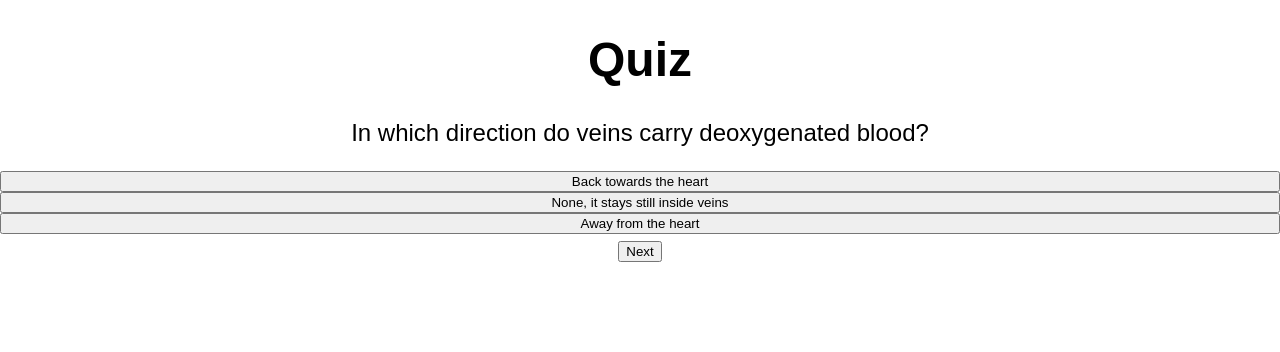
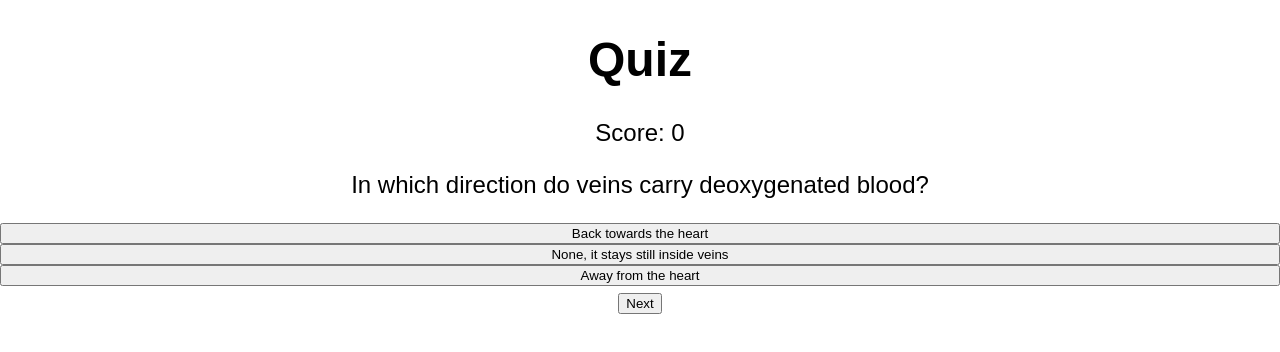
Before and after one commit to ed-commits/Cheddar-Quiz-System, a React (Create React App) app in the folder quiz/: page / in a window 1280 px wide. Shown: the top 352 px of the page. Built offline with nearby package versions, Linux system fonts and the light colour scheme; a web font is replaced by a local one.

Commit message:
add a score counter

```diff
--- a/quiz/src/App.tsx
+++ b/quiz/src/App.tsx
@@ -10,6 +10,8 @@ const q1 = shuffleAnswers(Question1);
 
 const App = () => {
   const [question, setQuestion] = useState<QuestionObject>(q1);
+  const [score, setScore] = useState<number>(0);
+  const incScore = () => setScore(score + 1);
 
   const startTrivia = async () => {
 
@@ -23,6 +25,7 @@ const App = () => {
     if (e.currentTarget.value === question.correctAnswer) {
       // The correct answer was picked
       console.log("Yes");
+      incScore();
     }
     else {
       // The wrong answer was picked
@@ -35,6 +38,8 @@ const App = () => {
   return (
     <div className="App">
       <h1>Quiz</h1>
+
+      <p>Score: {score}</p>
 
       {//<button className="start" onClick={startTrivia}>Start</button>
       }
```
